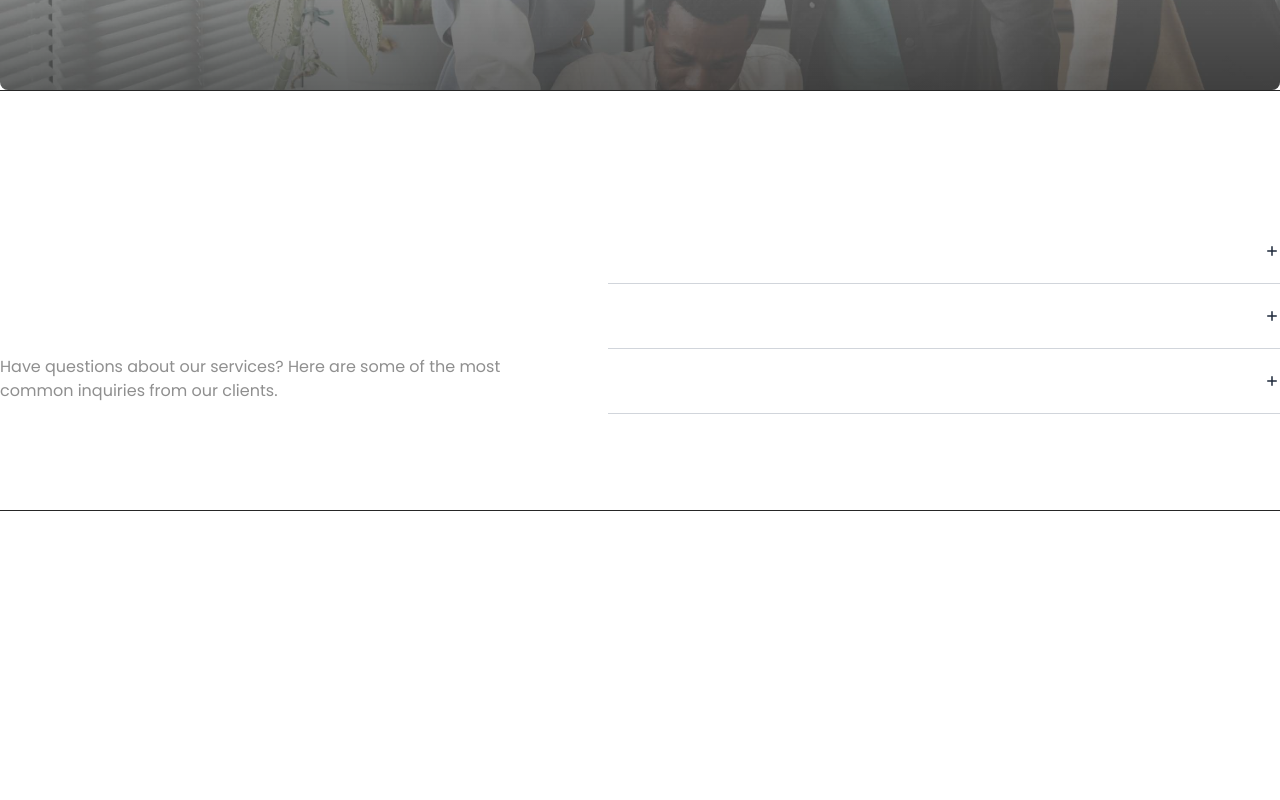
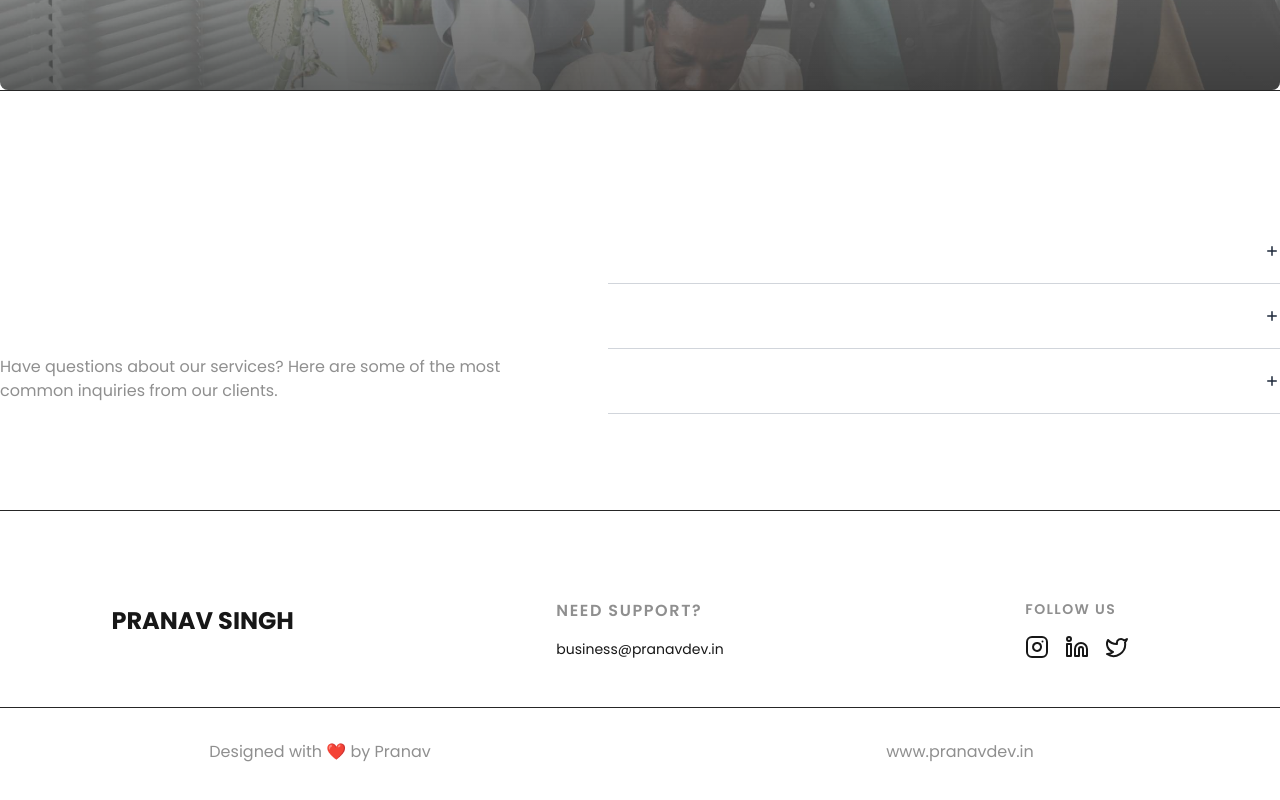
Before and after one commit to codespranav/portfolio, a Next.js app: page / in a window 1280 px wide. Shown: the part 2333-3133 px from the top of the page. Before the commit the page ends 2908 px from the top, so only its background shows below. Built offline with nearby package versions, Linux system fonts and the light colour scheme.

Commit message:
designed footer

```diff
--- /dev/null
+++ b/src/app/components/Footer.jsx
@@ -0,0 +1,37 @@
+import { Instagram, Linkedin, Twitter, X } from 'lucide-react';
+import React from 'react';
+
+const Footer = () => {
+  return (
+    <section className="md:max-w-7xl mx-auto py-6">
+      <div className="grid grid-cols-1 md:grid-cols-3 gap-y-6 md:gap-x-8 place-items-center border-b border-neutral-800 pb-12">
+        {/* Column 1 */}
+        <div>
+          <h1 className="text-2xl font-bold mb-4">PRANAV SINGH</h1>
+        </div>
+
+        {/* Column 2 */}
+        <div>
+          <p className="font-semibold text-paraColour mb-4 tracking-widest text-base">NEED SUPPORT?</p>
+          <p className="text-sm">business@pranavdev.in</p>
+        </div>
+        {/* Column 3 */}
+        <div>
+          <p className="font-semibold mb-4 text-paraColour tracking-widest text-sm">FOLLOW US</p>
+          <div className="flex space-x-4 mt-2">
+            <a href="https://www.instagram.com/websitebypranav/" target='_blank'><Instagram className="cursor-pointer hover:text-gray-600" /></a>
+            <a href="https://www.linkedin.com/in/pranavsinghs/" target='_blank'><Linkedin className="cursor-pointer hover:text-gray-600" /></a>
+            <a href="https://x.com/pranavs24h" target='_blank'><Twitter/></a>
+          </div>
+        </div>
+      </div>
+
+      <div className='grid grid-cols-1 md:grid-cols-2 place-items-center py-8 cursor-default items-center flex-wrap'>
+          <p className='text-paraColour hover:text-white text-base transition-all cursor-pointer'>Designed with ❤️ by Pranav</p>
+          <p className='text-paraColour hover:text-white text-base transition-all cursor-pointer'>www.pranavdev.in</p>
+      </div>
+    </section>
+  );
+};
+
+export default Footer;
--- a/src/app/layout.js
+++ b/src/app/layout.js
@@ -2,6 +2,7 @@ import { Montserrat, Poppins } from "next/font/google"
 
 import "./globals.css";
 import Navbar from "./components/Navbar";
+import Footer from "./components/Footer";
 
 
 export const metadata = {
@@ -23,6 +24,7 @@ export default function RootLayout({ children }) {
         </div>
         <Navbar/>
         {children}
+        <Footer/>
       </body>
     </html>
   );
```
